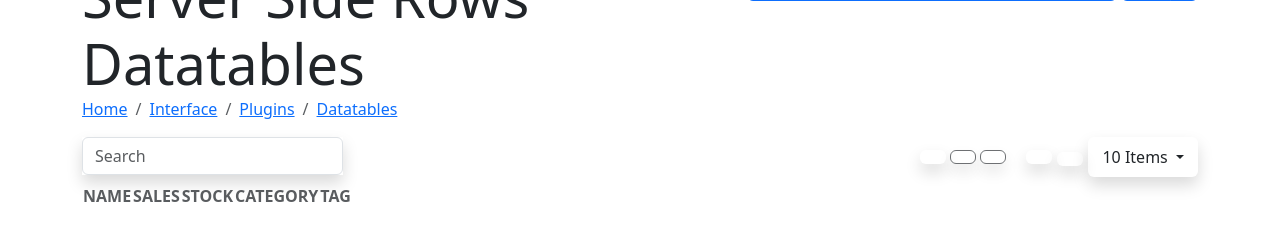
After one commit to PydevAzmi/Business-Tex, a Django app: page /fabric in a window 1280 px wide. The commit adds this page. Shown: the part 629-862 px from the top of the page. Run offline with Django 4.2, Linux system fonts and the light colour scheme; a user stored in the database is signed in; lists and menus that the app fills with data are empty; some libraries are stand-ins or nearby versions.

Commit message:
List Yarn and Fabric View

```diff
--- /dev/null
+++ b/business/forms.py
@@ -0,0 +1,14 @@
+from django import forms
+from .models import *
+
+
+class YarnForm(forms.ModelForm):
+    class Meta:
+        model = Yarn
+        fields = ['name','yarn_type']
+
+
+class FabricForm(forms.ModelForm):
+    class Meta:
+        model = Fabric
+        fields = ['name','fabric_type']
--- /dev/null
+++ b/business/templates/business/list_fabric.html
@@ -0,0 +1,298 @@
+{% extends "base.html" %}
+{% load static %}
+{% load crispy_forms_tags %}
+{% block head %}
+<title>Business Tex | Dashboard</title>
+<link rel="stylesheet" href="{% static 'css/vendor/datatables.min.css' %}" />
+
+
+{% endblock head %}
+
+{% block main %}
+
+<main>
+    <div class="container">
+      <div class="row">
+        <div class="col">
+          <!-- Title and Top Buttons Start -->
+          <div class="page-title-container">
+            <div class="row">
+              <!-- Title Start -->
+              <div class="col-12 col-md-7">
+                <h1 class="mb-0 pb-0 display-4" id="title">Server Side Rows Datatables</h1>
+                <nav class="breadcrumb-container d-inline-block" aria-label="breadcrumb">
+                  <ul class="breadcrumb pt-0">
+                    <li class="breadcrumb-item"><a href="Dashboards.Default.html">Home</a></li>
+                    <li class="breadcrumb-item"><a href="Interface.html">Interface</a></li>
+                    <li class="breadcrumb-item"><a href="Interface.Plugins.html">Plugins</a></li>
+                    <li class="breadcrumb-item"><a href="Interface.Plugins.Datatables.html">Datatables</a></li>
+                  </ul>
+                </nav>
+              </div>
+              <!-- Title End -->
+
+              <!-- Top Buttons Start -->
+              <div class="col-12 col-md-5 d-flex align-items-start justify-content-end">
+                <!-- Add New Button Start -->
+                <button type="button" class="btn btn-outline-primary btn-icon btn-icon-start w-100 w-md-auto add-datatable">
+                  <i data-cs-icon="plus"></i>
+                  <span>Add New</span>
+                </button>
+                <!-- Add New Button End -->
+
+                <!-- Check Button Start -->
+                <div class="btn-group ms-1 check-all-container">
+                  <div class="btn btn-outline-primary btn-custom-control p-0 ps-3 pe-2" id="datatableCheckAllButton">
+                    <span class="form-check float-end">
+                      <input type="checkbox" class="form-check-input" id="datatableCheckAll" />
+                    </span>
+                  </div>
+                  <button
+                    type="button"
+                    class="btn btn-outline-primary dropdown-toggle dropdown-toggle-split"
+                    data-bs-offset="0,3"
+                    data-bs-toggle="dropdown"
+                    aria-haspopup="true"
+                    aria-expanded="false"
+                    data-submenu
+                  ></button>
+                  <div class="dropdown-menu dropdown-menu-end">
+                    <div class="dropdown dropstart dropdown-submenu">
+                      <button class="dropdown-item dropdown-toggle tag-datatable caret-absolute disabled" type="button">Tag</button>
+                      <div class="dropdown-menu">
+                        <button class="dropdown-item tag-done" type="button">Done</button>
+                        <button class="dropdown-item tag-new" type="button">New</button>
+                        <button class="dropdown-item tag-sale" type="button">Sale</button>
+                      </div>
+                    </div>
+                    <div class="dropdown-divider"></div>
+                    <button class="dropdown-item disabled delete-datatable" type="button">Delete</button>
+                  </div>
+                </div>
+                <!-- Check Button End -->
+              </div>
+              <!-- Top Buttons End -->
+            </div>
+          </div>
+          <!-- Title and Top Buttons End -->
+
+          <!-- Content Start -->
+          <div class="data-table-rows slim">
+            <!-- Controls Start -->
+            <div class="row">
+              <!-- Search Start -->
+              <div class="col-sm-12 col-md-5 col-lg-3 col-xxl-2 mb-1">
+                <div class="d-inline-block float-md-start me-1 mb-1 search-input-container w-100 shadow bg-foreground">
+                  <input class="form-control datatable-search" placeholder="Search" data-datatable="#datatableRowsServerSide" />
+                  <span class="search-magnifier-icon">
+                    <i data-cs-icon="search"></i>
+                  </span>
+                  <span class="search-delete-icon d-none">
+                    <i data-cs-icon="close"></i>
+                  </span>
+                </div>
+              </div>
+              <!-- Search End -->
+
+              <div class="col-sm-12 col-md-7 col-lg-9 col-xxl-10 text-end mb-1">
+                <div class="d-inline-block me-0 me-sm-3 float-start float-md-none">
+                  <!-- Add Button Start -->
+                  <button
+                    class="btn btn-icon btn-icon-only btn-foreground-alternate shadow add-datatable"
+                    data-bs-delay="0"
+                    data-bs-toggle="tooltip"
+                    data-bs-placement="top"
+                    title="Add"
+                    type="button"
+                  >
+                    <i data-cs-icon="plus"></i>
+                  </button>
+                  <!-- Add Button End -->
+
+                  <!-- Edit Button Start -->
+                  <button
+                    class="btn btn-icon btn-icon-only btn-foreground-alternate shadow edit-datatable disabled"
+                    data-bs-delay="0"
+                    data-bs-toggle="tooltip"
+                    data-bs-placement="top"
+                    title="Edit"
+                    type="button"
+                  >
+                    <i data-cs-icon="edit"></i>
+                  </button>
+                  <!-- Edit Button End -->
+
+                  <!-- Delete Button Start -->
+                  <button
+                    class="btn btn-icon btn-icon-only btn-foreground-alternate shadow disabled delete-datatable"
+                    data-bs-delay="0"
+                    data-bs-toggle="tooltip"
+                    data-bs-placement="top"
+                    title="Delete"
+                    type="button"
+                  >
+                    <i data-cs-icon="bin"></i>
+                  </button>
+                  <!-- Delete Button End -->
+                </div>
+                <div class="d-inline-block">
+                  <!-- Print Button Start -->
+                  <button
+                    class="btn btn-icon btn-icon-only btn-foreground-alternate shadow datatable-print"
+                    data-bs-delay="0"
+                    data-datatable="#datatableRowsServerSide"
+                    data-bs-toggle="tooltip"
+                    data-bs-placement="top"
+                    title="Print"
+                    type="button"
+                  >
+                    <i data-cs-icon="print"></i>
+                  </button>
+                  <!-- Print Button End -->
+
+                  <!-- Export Dropdown Start -->
+                  <div class="d-inline-block datatable-export" data-datatable="#datatableRowsServerSide">
+                    <button class="btn p-0" data-bs-toggle="dropdown" type="button" data-bs-offset="0,3">
+                      <span
+                        class="btn btn-icon btn-icon-only btn-foreground-alternate shadow dropdown"
+                        data-bs-delay="0"
+                        data-bs-placement="top"
+                        data-bs-toggle="tooltip"
+                        title="Export"
+                      >
+                        <i data-cs-icon="download"></i>
+                      </span>
+                    </button>
+                    <div class="dropdown-menu shadow dropdown-menu-end">
+                      <button class="dropdown-item export-copy" type="button">Copy</button>
+                      <button class="dropdown-item export-excel" type="button">Excel</button>
+                      <button class="dropdown-item export-cvs" type="button">Cvs</button>
+                    </div>
+                  </div>
+                  <!-- Export Dropdown End -->
+
+                  <!-- Length Start -->
+                  <div class="dropdown-as-select d-inline-block datatable-length" data-datatable="#datatableRowsServerSide" data-childSelector="span">
+                    <button class="btn p-0 shadow" type="button" data-bs-toggle="dropdown" aria-haspopup="true" aria-expanded="false" data-bs-offset="0,3">
+                      <span
+                        class="btn btn-foreground-alternate dropdown-toggle"
+                        data-bs-toggle="tooltip"
+                        data-bs-placement="top"
+                        data-bs-delay="0"
+                        title="Item Count"
+                      >
+                        10 Items
+                      </span>
+                    </button>
+                    <div class="dropdown-menu shadow dropdown-menu-end">
+                      <a class="dropdown-item" href="#">5 Items</a>
+                      <a class="dropdown-item active" href="#">10 Items</a>
+                      <a class="dropdown-item" href="#">20 Items</a>
+                    </div>
+                  </div>
+                  <!-- Length End -->
+                </div>
+              </div>
+            </div>
+            <!-- Controls End -->
+
+            <!-- Table Start -->
+            <div class="data-table-responsive-wrapper">
+              <table id="datatableRowsServerSide" class="data-table nowrap hover">
+                <thead>
+                  <tr>
+                    <th class="text-muted text-small text-uppercase">Name</th>
+                    <th class="text-muted text-small text-uppercase">Sales</th>
+                    <th class="text-muted text-small text-uppercase">Stock</th>
+                    <th class="text-muted text-small text-uppercase">Category</th>
+                    <th class="text-muted text-small text-uppercase">Tag</th>
+                    <th class="empty">&nbsp;</th>
+                  </tr>
+                </thead>
+              </table>
+            </div>
+            <!-- Table End -->
+          </div>
+          <!-- Content End -->
+
+          <!-- Add Edit Modal Start -->
+          <div class="modal modal-right fade" id="addEditModal" tabindex="-1" role="dialog" aria-labelledby="modalTitle" aria-hidden="true">
+            <div class="modal-dialog">
+              <div class="modal-content">
+                <div class="modal-header">
+                  <h5 class="modal-title" id="modalTitle">Add New</h5>
+                  <button type="button" class="btn-close" data-bs-dismiss="modal" aria-label="Close"></button>
+                </div>
+                <div class="modal-body">
+                  <form>
+                    <div class="mb-3">
+                      <label class="form-label">Name</label>
+                      <input name="Name" type="text" class="form-control" />
+                    </div>
+                    <div class="mb-3">
+                      <label class="form-label">Sales</label>
+                      <input name="Sales" type="number" class="form-control" />
+                    </div>
+                    <div class="mb-3">
+                      <label class="form-label">Stock</label>
+                      <input name="Stock" type="number" class="form-control" />
+                    </div>
+                    <div class="mb-3">
+                      <label class="form-label">Category</label>
+                      <div class="form-check">
+                        <input type="radio" id="category1" name="Category" value="Whole Wheat" class="form-check-input" />
+                        <label class="form-check-label" for="category1">Whole Wheat</label>
+                      </div>
+                      <div class="form-check">
+                        <input type="radio" id="category2" name="Category" value="Sourdough" class="form-check-input" />
+                        <label class="form-check-label" for="category2">Sourdough</label>
+                      </div>
+                      <div class="form-check">
+                        <input type="radio" id="category3" name="Category" value="Multigrain" class="form-check-input" />
+                        <label class="form-check-label" for="category3">Multigrain</label>
+                      </div>
+                    </div>
+                    <div class="mb-3">
+                      <label class="form-label">Tag</label>
+                      <div class="form-check">
+                        <input type="radio" id="tag1" name="Tag" value="New" class="form-check-input" />
+                        <label class="form-check-label" for="tag1">New</label>
+                      </div>
+                      <div class="form-check">
+                        <input type="radio" id="tag2" name="Tag" value="Sale" class="form-check-input" />
+                        <label class="form-check-label" for="tag2">Sale</label>
+                      </div>
+                      <div class="form-check">
+                        <input type="radio" id="tag3" name="Tag" value="Done" class="form-check-input" />
+                        <label class="form-check-label" for="tag3">Done</label>
+                      </div>
+                    </div>
+                  </form>
+                </div>
+                <div class="modal-footer">
+                  <button type="button" class="btn btn-outline-primary" data-bs-dismiss="modal">Cancel</button>
+                  <button type="button" class="btn btn-primary" id="addEditConfirmButton">Add</button>
+                </div>
+              </div>
+            </div>
+          </div>
+          <!-- Add Edit Modal End -->
+        </div>
+      </div>
+    </div>
+  </main>
+{% endblock main %}
+
+
+{% block SpecificScripts %}
+    <!-- Vendor Scripts Start -->
+    <script src="{% static 'js/vendor/bootstrap-submenu.js' %}"></script>
+    <script src="{% static 'js/vendor/datatables.min.js' %}"></script>
+    <script src="{% static 'js/vendor/mousetrap.min.js' %}"></script>
+    <!-- Vendor Scripts End -->
+
+    <!-- Page Specific Scripts Start -->
+    <script src="{% static 'js/cs/datatable.extend.js' %}"></script>
+    <script src="{% static 'js/plugins/datatable.serverside.js' %}"></script>
+    <!-- Page Specific Scripts End -->
+{% endblock SpecificScripts %}
--- a/business/urls.py
+++ b/business/urls.py
@@ -4,4 +4,6 @@ app_name = "business"
 
 urlpatterns = [
     path("", views.home, name="home"),
+    path("yarn", views.YarnList.as_view(), name="yarn_list"),
+    path("fabric", views.FabricList.as_view(), name="fabric_list"),
 ]
--- a/business/views.py
+++ b/business/views.py
@@ -1,24 +1,18 @@
-from django.shortcuts import render
+from django.shortcuts import redirect, render, get_object_or_404
+from django.urls import reverse_lazy, reverse
 from .models import *
-from django.http import HttpResponse
+from .forms import YarnForm, FabricForm
+from django.views import View
 from django.contrib.auth.decorators import login_required
 # Create your views here.
 
 @login_required
 def home(request):
-    """
-    Recently Added Yarns
-    Recently Added Fabrics
-    Recently Added Dyied Fabrics
-    Last Sold Fabrics
-    Last Sold yarns
-    """
-
-    recent_yarn = YarnInventory.objects.all()[:10]
-    recent_fabric = FabricInventory.objects.all()[:10]
-    recent_dyed_fabric = FabricDyeingInventory.objects.all()[:10]
-    sold_fabrics = SoldFabric.objects.all()[:10]
-    sold_yarns = SoldYarn.objects.all()[:10]
+    recent_yarn = YarnInventory.objects.filter(owner = request.user)[:10]
+    recent_fabric = FabricInventory.objects.filter(owner = request.user)[:10]
+    recent_dyed_fabric = FabricDyeingInventory.objects.filter(owner = request.user)[:10]
+    sold_fabrics = SoldFabric.objects.filter(owner = request.user)[:10]
+    sold_yarns = SoldYarn.objects.filter(owner = request.user)[:10]
 
     context = {
         "recent_yarn": recent_yarn,
@@ -29,3 +23,42 @@ def home(request):
     }
 
     return render(request, "business/home.html",context)
+
+
+class YarnList(View):
+    def get(self, request):
+        form = YarnForm()
+        yarn_list = Yarn.objects.filter(owner = request.user).all()
+        return render(request,  "business/list_yarn.html", {'yarn_list': yarn_list, "form": form})
+
+    def post(self, request):
+        form = YarnForm(request.POST)
+        if form.is_valid():
+            myform = form.save(commit=False)
+            myform.owner = request.user
+            myform.save()
+        return redirect("business:yarn_list")
+
+    def update(self, request, pk):
+        instance = get_object_or_404(Yarn, pk=pk)
+        form = YarnForm(request.POST,instance = instance)
+        if form.is_valid():
+            form.save()
+            return redirect("business:yarn_list")
+        return render(request,  "business/list_yarn.html", {"form": form})
+
+
+class FabricList(View):
+    def get(self, request):
+        form = FabricForm()
+        fabric_list = Fabric.objects.filter(owner = request.user).all()
+        return render(request,  "business/list_fabric.html", {'fabric_list': fabric_list, "form": form})
+
+
+    def post(self, request):
+        form = FabricForm(request.POST)
+        if form.is_valid():
+            myform = form.save(commit=False)
+            myform.owner = request.user
+            myform.save()
+        return redirect("business:fabric_list")
--- a/templates/base.html
+++ b/templates/base.html
@@ -192,12 +192,12 @@
                                 </a>
                                 <ul id="products">
                                     <li>
-                                        <a href="#">
+                                        <a href="{% url 'business:yarn_list' %}">
                                             <span class="label">Yarn</span>
                                         </a>
                                     </li>
                                     <li>
-                                        <a href="#">
+                                        <a href="{% url 'business:fabric_list' %}">
                                             <span class="label">Fabric</span>
                                         </a>
                                     </li>
@@ -597,8 +597,6 @@
     <script src="{% static 'js/vendor/OverlayScrollbars.min.js' %}"></script>
     <script src="{% static 'js/vendor/autoComplete.min.js' %}"></script>
     <script src="{% static 'js/vendor/clamp.min.js' %}"></script>
-    <script src="{% static 'js/vendor/Chart.bundle.min.js' %}"></script>
-    <script src="{% static 'js/vendor/chartjs-plugin-rounded-bar.min.js' %}"></script>
     <script src="{% static 'js/vendor/jquery.barrating.min.js' %}"></script>
     <!-- Vendor Scripts End -->
 
```
Also changed, not shown: business/templates/business/home.html (+7 -4 lines), business/templates/business/list_yarn.html (added, +217 -0 lines), db.sqlite3, 1 other file.
